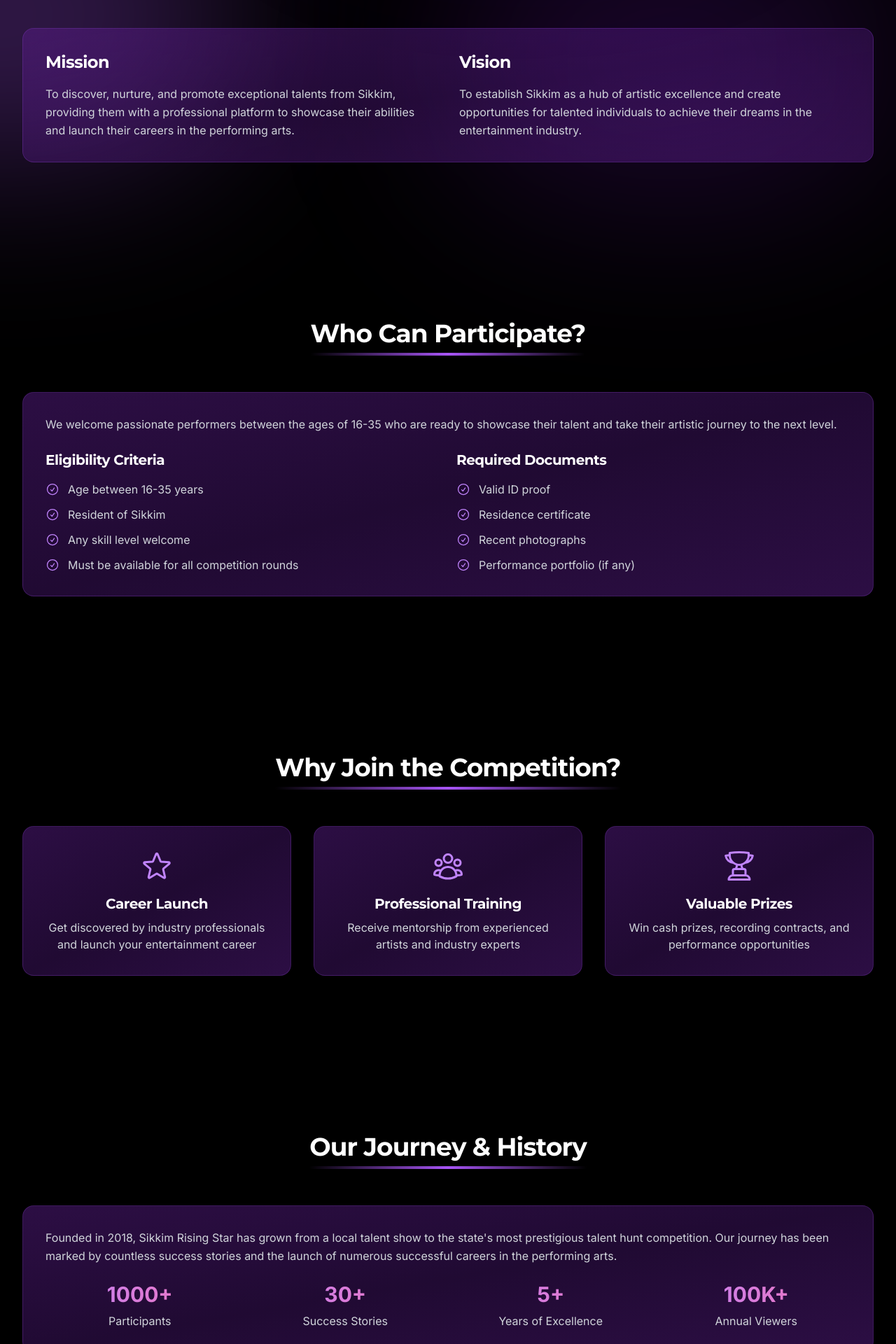
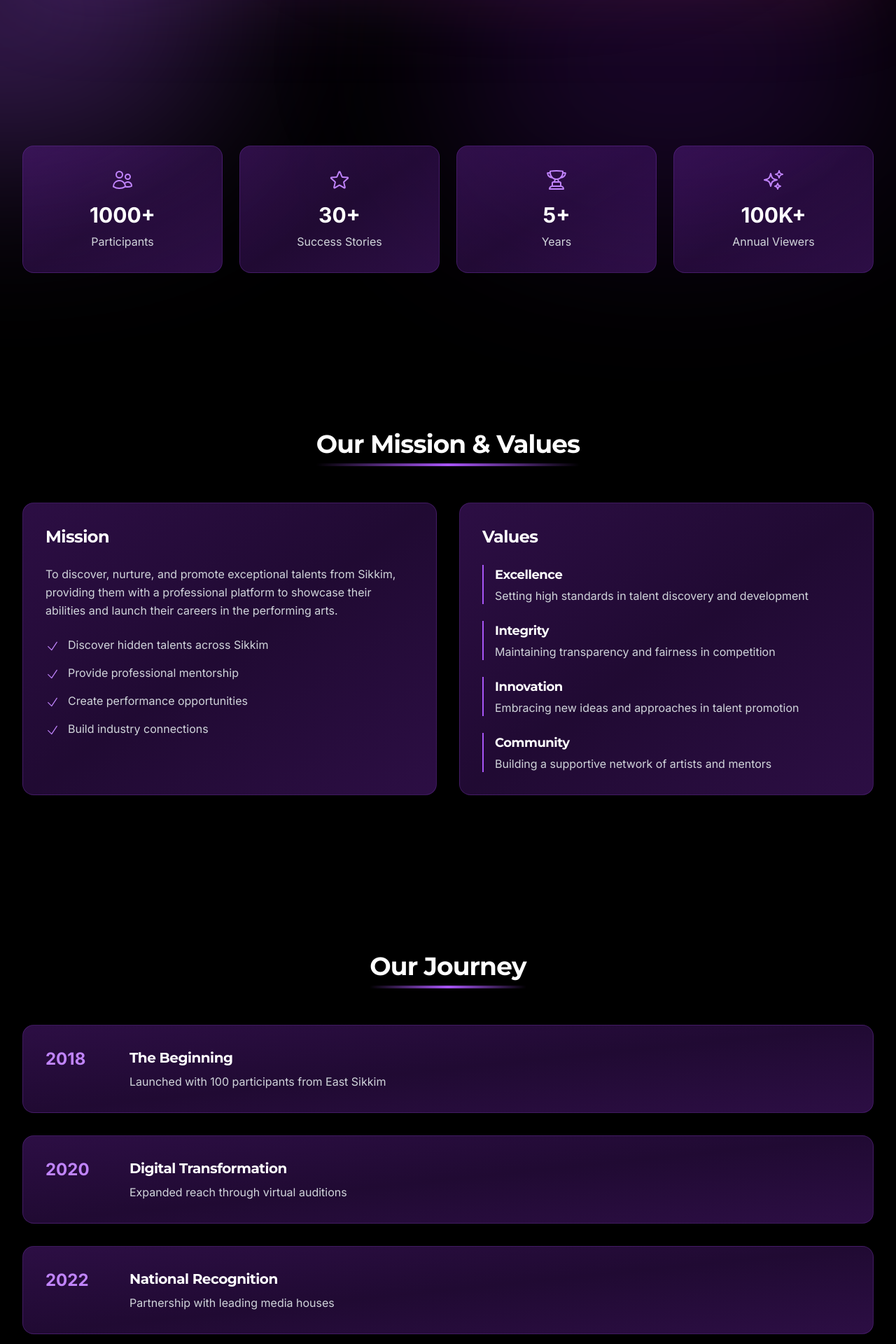
Before and after one commit to sandeshshrestha77/Sikkim-Rising-Star, a Next.js app: page /about in a window 1280 px wide. Shown: the part 380-2300 px from the top of the page at 70% size. Built offline with nearby package versions, Linux system fonts and the light colour scheme.

Commit message:
Assistant checkpoint: Redesigned About page with modern layout and sections
Assistant generated file changes:
- app/about/page.tsx: Redesign About page with modern layout

---

User prompt:

now redesign about page

```diff
--- a/app/about/page.tsx
+++ b/app/about/page.tsx
@@ -1,198 +1,104 @@
-import { CheckCircleIcon, TrophyIcon, UserGroupIcon, StarIcon, ScaleIcon, BuildingOfficeIcon, EnvelopeIcon } from '@heroicons/react/24/outline';
+import { CheckIcon, StarIcon, UsersIcon, TrophyIcon, SparklesIcon, BuildingOfficeIcon } from '@heroicons/react/24/outline';
 import Section from '../components/ui/Section';
 import Card from '../components/ui/Card';
 
-const successStories = [
-  {
-    name: "Tashi Namgyal",
-    year: "2022",
-    quote: "This competition changed my life. I'm now performing professionally across India.",
-    image: "https://images.unsplash.com/photo-1570158268183-d296b2892211?auto=format&fit=crop&q=80&w=256&h=256"
-  },
-  {
-    name: "Dichen Lhamu",
-    year: "2021",
-    quote: "The mentorship and exposure I received were invaluable to my career growth.",
-    image: "https://images.unsplash.com/photo-1564460576398-ef55d99548b2?auto=format&fit=crop&q=80&w=256&h=256"
-  }
-];
-
-const organizers = [
-  {
-    name: "Pema Wangdi",
-    role: "Founder & Director",
-    bio: "20+ years in entertainment industry",
-    image: "https://images.unsplash.com/photo-1472099645785-5658abf4ff4e?auto=format&fit=crop&q=80&w=256&h=256"
-  },
-  {
-    name: "Tashi Doma",
-    role: "Creative Director",
-    bio: "Former national award winner",
-    image: "https://images.unsplash.com/photo-1438761681033-6461ffad8d80?auto=format&fit=crop&q=80&w=256&h=256"
-  }
-];
-
-const judgingCriteria = [
-  {
-    category: "Technical Skills",
-    criteria: ["Pitch accuracy", "Rhythm & timing", "Technical proficiency", "Control & precision"]
-  },
-  {
-    category: "Artistic Expression",
-    criteria: ["Stage presence", "Emotional connection", "Creativity", "Interpretation"]
-  },
-  {
-    category: "Overall Performance",
-    criteria: ["Confidence", "Preparation", "Audience engagement", "Professional conduct"]
-  }
+const stats = [
+  { label: "Participants", value: "1000+", icon: UsersIcon },
+  { label: "Success Stories", value: "30+", icon: StarIcon },
+  { label: "Years", value: "5+", icon: TrophyIcon },
+  { label: "Annual Viewers", value: "100K+", icon: SparklesIcon }
 ];
 
 export default function AboutPage() {
   return (
     <main className="min-h-screen py-24">
       <div className="max-w-7xl mx-auto px-4 sm:px-6 lg:px-8">
-        <div className="text-center mb-16">
-          <h1 className="text-5xl font-bold text-white mb-4 font-display tracking-tight">About the Talent Hunt Competition</h1>
-          <p className="text-gray-300 text-lg max-w-2xl mx-auto">Empowering talent, creating opportunities, and building dreams since 2018</p>
-        </div>
-
-        <div className="space-y-24">
-          {/* Mission & Vision */}
-          <Section title="Our Mission & Vision">
-            <Card className="p-8">
-              <div className="grid grid-cols-1 md:grid-cols-2 gap-8">
-                <div>
-                  <h3 className="text-2xl font-bold text-white mb-4 font-display">Mission</h3>
-                  <p className="text-gray-300 leading-relaxed">
-                    To discover, nurture, and promote exceptional talents from Sikkim, providing them with a professional platform to showcase their abilities and launch their careers in the performing arts.
-                  </p>
-                </div>
-                <div>
-                  <h3 className="text-2xl font-bold text-white mb-4 font-display">Vision</h3>
-                  <p className="text-gray-300 leading-relaxed">
-                    To establish Sikkim as a hub of artistic excellence and create opportunities for talented individuals to achieve their dreams in the entertainment industry.
+        {/* Hero Section */}
+        <div className="relative mb-24">
+          <div className="absolute inset-0 bg-gradient-to-r from-purple-500/20 to-pink-500/20 rounded-3xl blur-3xl" />
+          <div className="relative text-center py-16 px-4">
+            <h1 className="text-6xl font-bold text-white mb-6 font-display">Discover Your Spotlight</h1>
+            <p className="text-xl text-gray-300 max-w-2xl mx-auto">
+              Join Sikkim's most prestigious talent hunt competition and become part of our growing legacy of stars.
             </p>
           </div>
         </div>
-            </Card>
-          </Section>
 
-          {/* Who Can Participate */}
-          <Section title="Who Can Participate?">
-            <Card className="p-8">
-              <div className="space-y-6">
-                <p className="text-gray-300 leading-relaxed mb-6">
-                  We welcome passionate performers between the ages of 16-35 who are ready to showcase their talent and take their artistic journey to the next level.
-                </p>
-                <div className="grid grid-cols-1 md:grid-cols-2 gap-6">
-                  <div>
-                    <h3 className="text-xl font-bold text-white mb-4">Eligibility Criteria</h3>
-                    <ul className="space-y-3">
-                      {[
-                        "Age between 16-35 years",
-                        "Resident of Sikkim",
-                        "Any skill level welcome",
-                        "Must be available for all competition rounds"
-                      ].map((item) => (
-                        <li key={item} className="flex items-center gap-3">
-                          <CheckCircleIcon className="w-5 h-5 text-purple-400 shrink-0" />
-                          <span className="text-gray-300">{item}</span>
-                        </li>
-                      ))}
-                    </ul>
-                  </div>
-                  <div>
-                    <h3 className="text-xl font-bold text-white mb-4">Required Documents</h3>
-                    <ul className="space-y-3">
-                      {[
-                        "Valid ID proof",
-                        "Residence certificate",
-                        "Recent photographs",
-                        "Performance portfolio (if any)"
-                      ].map((item) => (
-                        <li key={item} className="flex items-center gap-3">
-                          <CheckCircleIcon className="w-5 h-5 text-purple-400 shrink-0" />
-                          <span className="text-gray-300">{item}</span>
-                        </li>
-                      ))}
-                    </ul>
-                  </div>
-                </div>
-              </div>
-            </Card>
-          </Section>
-
-          {/* Why Join */}
-          <Section title="Why Join the Competition?">
-            <div className="grid grid-cols-1 md:grid-cols-3 gap-8">
-              {[
-                {
-                  title: "Career Launch",
-                  description: "Get discovered by industry professionals and launch your entertainment career",
-                  icon: StarIcon
-                },
-                {
-                  title: "Professional Training",
-                  description: "Receive mentorship from experienced artists and industry experts",
-                  icon: UserGroupIcon
-                },
-                {
-                  title: "Valuable Prizes",
-                  description: "Win cash prizes, recording contracts, and performance opportunities",
-                  icon: TrophyIcon
-                }
-              ].map((benefit) => {
-                const Icon = benefit.icon;
+        {/* Stats Section */}
+        <Section className="mb-24">
+          <div className="grid grid-cols-2 md:grid-cols-4 gap-6">
+            {stats.map((stat) => {
+              const Icon = stat.icon;
               return (
-                  <Card key={benefit.title} className="p-6 text-center">
-                    <Icon className="w-12 h-12 text-purple-400 mx-auto mb-4" />
-                    <h3 className="text-xl font-bold text-white mb-2">{benefit.title}</h3>
-                    <p className="text-gray-300">{benefit.description}</p>
+                <Card key={stat.label} className="p-6 text-center group hover:scale-105 transition-all duration-300">
+                  <Icon className="w-8 h-8 text-purple-400 mx-auto mb-4 group-hover:scale-110 transition-transform" />
+                  <div className="text-3xl font-bold text-white mb-2">{stat.value}</div>
+                  <div className="text-gray-300">{stat.label}</div>
                 </Card>
               );
             })}
           </div>
         </Section>
 
-          {/* Journey & History */}
-          <Section title="Our Journey & History">
-            <Card className="p-8">
+        {/* Mission & Values */}
+        <Section title="Our Mission & Values" className="mb-24">
+          <div className="grid grid-cols-1 md:grid-cols-2 gap-8">
+            <Card className="p-8 backdrop-blur-md">
+              <h3 className="text-2xl font-bold text-white mb-6">Mission</h3>
+              <p className="text-gray-300 leading-relaxed mb-6">
+                To discover, nurture, and promote exceptional talents from Sikkim, providing them with a professional platform to showcase their abilities and launch their careers in the performing arts.
+              </p>
+              <ul className="space-y-4">
+                {[
+                  "Discover hidden talents across Sikkim",
+                  "Provide professional mentorship",
+                  "Create performance opportunities",
+                  "Build industry connections"
+                ].map((item) => (
+                  <li key={item} className="flex items-start gap-3">
+                    <CheckIcon className="w-5 h-5 text-purple-400 shrink-0 mt-1" />
+                    <span className="text-gray-300">{item}</span>
+                  </li>
+                ))}
+              </ul>
+            </Card>
+
+            <Card className="p-8 backdrop-blur-md">
+              <h3 className="text-2xl font-bold text-white mb-6">Values</h3>
               <div className="space-y-6">
-                <p className="text-gray-300 leading-relaxed">
-                  Founded in 2018, Sikkim Rising Star has grown from a local talent show to the state's most prestigious talent hunt competition. Our journey has been marked by countless success stories and the launch of numerous successful careers in the performing arts.
-                </p>
-                <div className="grid grid-cols-1 md:grid-cols-2 lg:grid-cols-4 gap-6">
                 {[
-                    { number: "1000+", label: "Participants" },
-                    { number: "30+", label: "Success Stories" },
-                    { number: "5+", label: "Years of Excellence" },
-                    { number: "100K+", label: "Annual Viewers" }
-                  ].map((stat) => (
-                    <div key={stat.label} className="text-center">
-                      <div className="text-3xl font-bold gradient-text mb-2">{stat.number}</div>
-                      <div className="text-gray-300">{stat.label}</div>
+                  { title: "Excellence", desc: "Setting high standards in talent discovery and development" },
+                  { title: "Integrity", desc: "Maintaining transparency and fairness in competition" },
+                  { title: "Innovation", desc: "Embracing new ideas and approaches in talent promotion" },
+                  { title: "Community", desc: "Building a supportive network of artists and mentors" }
+                ].map((value) => (
+                  <div key={value.title} className="border-l-2 border-purple-500 pl-4">
+                    <h4 className="text-lg font-bold text-white mb-1">{value.title}</h4>
+                    <p className="text-gray-300">{value.desc}</p>
                   </div>
                 ))}
               </div>
+            </Card>
           </div>
-            </Card>
         </Section>
 
-          {/* Meet the Organizers */}
-          <Section title="Meet the Organizers">
-            <div className="grid grid-cols-1 md:grid-cols-2 gap-8">
-              {organizers.map((organizer) => (
-                <Card key={organizer.name} className="p-6">
-                  <div className="flex items-center gap-6">
-                    <img
-                      src={organizer.image}
-                      alt={organizer.name}
-                      className="w-24 h-24 rounded-full object-cover border-2 border-purple-500/20"
-                    />
+        {/* Journey Timeline */}
+        <Section title="Our Journey" className="mb-24">
+          <div className="space-y-8">
+            {[
+              { year: "2018", title: "The Beginning", desc: "Launched with 100 participants from East Sikkim" },
+              { year: "2020", title: "Digital Transformation", desc: "Expanded reach through virtual auditions" },
+              { year: "2022", title: "National Recognition", desc: "Partnership with leading media houses" },
+              { year: "2024", title: "Global Expansion", desc: "International mentors and opportunities" }
+            ].map((milestone) => (
+              <Card key={milestone.year} className="p-6 hover:scale-[1.02] transition-transform">
+                <div className="flex items-start gap-6">
+                  <div className="w-24 shrink-0">
+                    <div className="text-2xl font-bold text-purple-400">{milestone.year}</div>
+                  </div>
                   <div>
-                      <h3 className="text-xl font-bold text-white mb-1">{organizer.name}</h3>
-                      <div className="text-purple-400 font-medium mb-2">{organizer.role}</div>
-                      <p className="text-gray-300 text-sm">{organizer.bio}</p>
+                    <h3 className="text-xl font-bold text-white mb-2">{milestone.title}</h3>
+                    <p className="text-gray-300">{milestone.desc}</p>
                   </div>
                 </div>
               </Card>
@@ -200,111 +106,37 @@
           </div>
         </Section>
 
-          {/* Judging Criteria */}
-          <Section title="Judging Criteria & Process">
-            <div className="grid grid-cols-1 md:grid-cols-3 gap-8">
-              {judgingCriteria.map((category) => (
-                <Card key={category.category} className="p-6">
-                  <ScaleIcon className="w-8 h-8 text-purple-400 mb-4" />
-                  <h3 className="text-xl font-bold text-white mb-4">{category.category}</h3>
-                  <ul className="space-y-3">
-                    {category.criteria.map((criterion) => (
-                      <li key={criterion} className="flex items-center gap-3">
-                        <div className="w-1.5 h-1.5 rounded-full bg-purple-400" />
-                        <span className="text-gray-300">{criterion}</span>
-                      </li>
-                    ))}
-                  </ul>
-                </Card>
-              ))}
-            </div>
-          </Section>
-
-          {/* Success Stories */}
-          <Section title="Success Stories & Testimonials">
-            <div className="grid grid-cols-1 md:grid-cols-2 gap-8">
-              {successStories.map((story) => (
-                <Card key={story.name} className="p-6">
-                  <div className="flex items-center gap-6">
-                    <img
-                      src={story.image}
-                      alt={story.name}
-                      className="w-20 h-20 rounded-full object-cover border-2 border-purple-500/20"
-                    />
-                    <div>
-                      <h3 className="text-xl font-bold text-white mb-1">{story.name}</h3>
-                      <div className="text-purple-400 text-sm mb-2">Winner {story.year}</div>
-                      <p className="text-gray-300 italic">"{story.quote}"</p>
-                    </div>
-                  </div>
-                </Card>
-              ))}
-            </div>
-          </Section>
-
-          {/* Partners & Sponsors */}
-          <Section title="Partners & Sponsors">
-            <Card className="p-8">
-              <div className="space-y-8">
-                <p className="text-gray-300 leading-relaxed">
-                  We are proud to partner with leading organizations and brands who share our vision of nurturing talent and creating opportunities.
-                </p>
-                <div className="grid grid-cols-2 md:grid-cols-4 gap-8">
-                  {[1, 2, 3, 4].map((i) => (
-                    <div key={i} className="aspect-video bg-purple-500/5 rounded-lg flex items-center justify-center">
-                      <BuildingOfficeIcon className="w-12 h-12 text-purple-400/50" />
-                    </div>
-                  ))}
-                </div>
-              </div>
-            </Card>
-          </Section>
-
-          {/* Get Involved */}
-          <Section title="Get Involved / Become a Sponsor">
+        {/* Contact Section */}
+        <Section title="Get in Touch" className="mb-24">
           <Card className="p-8">
             <div className="grid grid-cols-1 md:grid-cols-2 gap-8">
               <div>
-                  <h3 className="text-2xl font-bold text-white mb-4">Sponsorship Opportunities</h3>
-                  <p className="text-gray-300 leading-relaxed mb-6">
-                    Join us in supporting young talent and gain exposure to a wide audience. We offer various sponsorship packages tailored to your objectives.
-                  </p>
-                  <ul className="space-y-3">
-                    {[
-                      "Brand visibility at all events",
-                      "Media coverage and promotion",
-                      "VIP access to shows",
-                      "Networking opportunities"
-                    ].map((benefit) => (
-                      <li key={benefit} className="flex items-center gap-3">
-                        <CheckCircleIcon className="w-5 h-5 text-purple-400 shrink-0" />
-                        <span className="text-gray-300">{benefit}</span>
-                      </li>
-                    ))}
-                  </ul>
+                <h3 className="text-2xl font-bold text-white mb-6">Contact Information</h3>
+                <div className="space-y-4 text-gray-300">
+                  <p>Have questions about the competition or want to become a sponsor?</p>
+                  <p>Email: contact@sikkimrisingstar.com</p>
+                  <p>Phone: +91 XXXXX XXXXX</p>
+                  <p>Location: Gangtok, Sikkim</p>
+                </div>
               </div>
               <div>
-                  <h3 className="text-2xl font-bold text-white mb-4">Contact Us</h3>
-                  <div className="space-y-4">
-                    <div className="flex items-center gap-3">
-                      <EnvelopeIcon className="w-5 h-5 text-purple-400" />
-                      <a href="mailto:sponsors@sikkimrisingstar.com" className="text-gray-300 hover:text-white transition-colors">
-                        sponsors@sikkimrisingstar.com
+                <h3 className="text-2xl font-bold text-white mb-6">Follow Us</h3>
+                <div className="flex gap-4">
+                  {['Facebook', 'Instagram', 'Twitter', 'YouTube'].map((social) => (
+                    <a
+                      key={social}
+                      href="#"
+                      className="px-4 py-2 bg-purple-500/10 rounded-lg text-gray-300 hover:bg-purple-500/20 transition-colors"
+                    >
+                      {social}
                     </a>
-                    </div>
-                    <a
-                      href="/contact"
-                      className="button w-full justify-center"
-                    >
-                      Request Sponsorship Package
-                    </a>
+                  ))}
                 </div>
               </div>
             </div>
           </Card>
         </Section>
       </div>
-      </div>
     </main>
   );
 }
```
Lines whose indentation alone changed are shown as unchanged.
